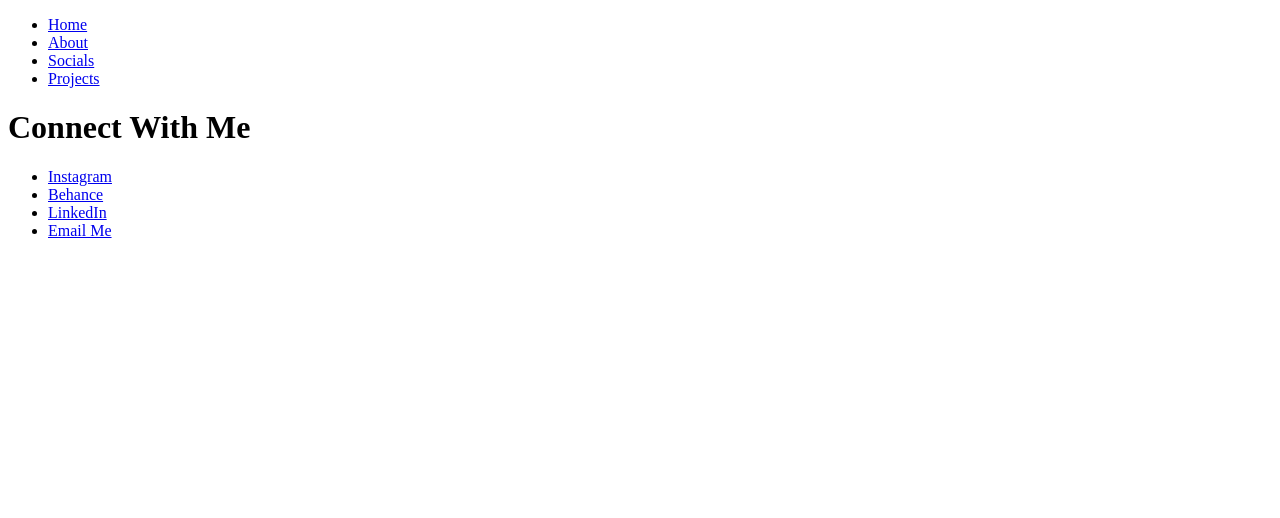
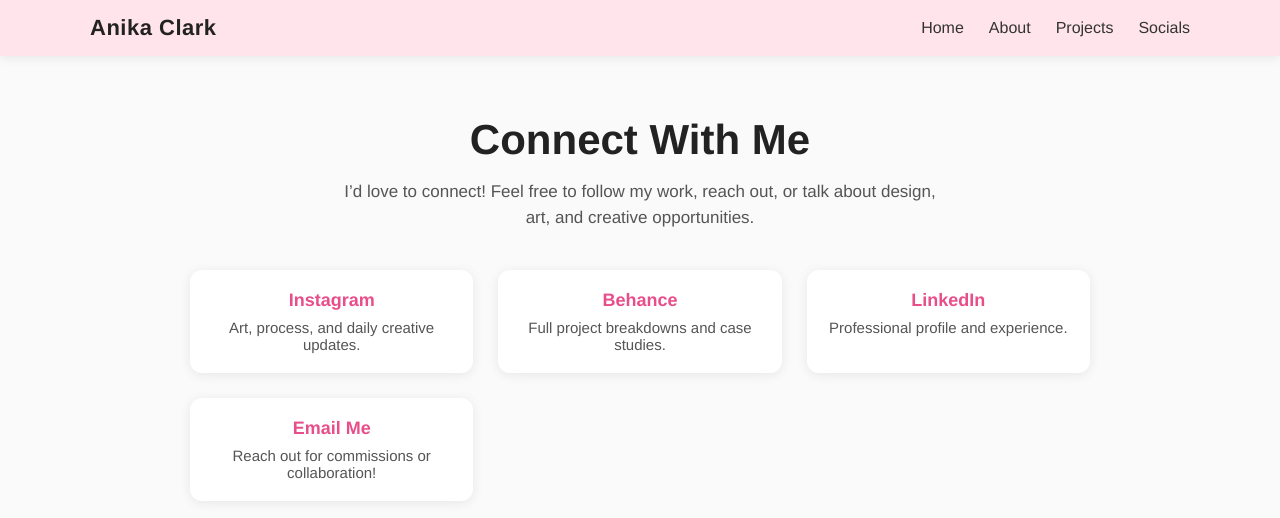
Before and after one commit to garrettcbert/anika_portfolio, a plain HTML site: page socials.html in a window 1280 px wide. Drawn offline with Linux system fonts and the light colour scheme.

Commit message:
add nav and social page

```diff
--- a/socials.html
+++ b/socials.html
@@ -1,28 +1,166 @@
 <!DOCTYPE html>
-<html>
+<html lang="en">
 <head>
+    <meta charset="UTF-8" />
     <title>Socials – Anika Clark</title>
-    <meta charset="UTF-8">
+
+    <style>
+        body {
+            font-family: Helvetica, Arial, sans-serif;
+            margin: 0;
+            padding: 0;
+            background: #fafafa;
+            color: #222;
+        }
+
+        /* Navigation (same as above) */
+        .navbar {
+            background: #ffe4ec;
+            padding: 15px 0;
+            box-shadow: 0 2px 10px rgba(0,0,0,0.08);
+            position: sticky;
+            top: 0;
+            z-index: 100;
+        }
+
+        .nav-container {
+            max-width: 1100px;
+            margin: auto;
+            display: flex;
+            align-items: center;
+            justify-content: space-between;
+            padding: 0 20px;
+        }
+
+        .nav-logo {
+            font-weight: bold;
+            font-size: 22px;
+            color: #222;
+            letter-spacing: .5px;
+        }
+
+        .nav-links {
+            list-style: none;
+            display: flex;
+            gap: 25px;
+            margin: 0;
+            padding: 0;
+        }
+
+        .nav-links a {
+            text-decoration: none;
+            font-weight: 500;
+            color: #333;
+            transition: 0.2s ease;
+        }
+
+        .nav-links a:hover {
+            color: #e84e89;
+        }
+
+        /* Page layout */
+        .container {
+            max-width: 900px;
+            margin: 60px auto;
+            padding: 0 20px;
+            text-align: center;
+        }
+
+        h1 {
+            font-size: 42px;
+            margin-bottom: 15px;
+        }
+
+        .subtext {
+            max-width: 600px;
+            margin: 0 auto 40px;
+            font-size: 17px;
+            line-height: 1.5;
+            color: #555;
+        }
+
+        /* Social link cards */
+        .social-grid {
+            display: grid;
+            grid-template-columns: repeat(auto-fit, minmax(220px, 1fr));
+            gap: 25px;
+        }
+
+        .social-card {
+            background: white;
+            padding: 20px;
+            border-radius: 12px;
+            box-shadow: 0 2px 12px rgba(0,0,0,0.08);
+            transition: transform 0.25s, box-shadow 0.25s;
+        }
+
+        .social-card:hover {
+            transform: translateY(-4px);
+            box-shadow: 0 4px 16px rgba(0,0,0,0.12);
+        }
+
+        .social-card a {
+            display: block;
+            font-size: 18px;
+            font-weight: 600;
+            color: #e84e89;
+            text-decoration: none;
+            margin-bottom: 8px;
+        }
+
+        .social-card p {
+            margin: 0;
+            font-size: 15px;
+            color: #555;
+        }
+
+    </style>
 </head>
+
 <body>
 
-<nav>
-  <ul>
-    <li><a href="index.html">Home</a></li>
-    <li><a href="about.html">About</a></li>
-    <li><a href="socials.html">Socials</a></li>
-    <li><a href="projects.html">Projects</a></li>
-  </ul>
+<!-- NAVBAR -->
+<nav class="navbar">
+  <div class="nav-container">
+    <div class="nav-logo">Anika Clark</div>
+    <ul class="nav-links">
+      <li><a href="index.html">Home</a></li>
+      <li><a href="about.html">About</a></li>
+      <li><a href="projects.html">Projects</a></li>
+      <li><a href="socials.html">Socials</a></li>
+    </ul>
+  </div>
 </nav>
 
-<h1>Connect With Me</h1>
+<!-- CONTENT -->
+<div class="container">
+    <h1>Connect With Me</h1>
+    <p class="subtext">
+        I’d love to connect! Feel free to follow my work, reach out, or talk about design, art, and creative opportunities.
+    </p>
 
-<ul>
-    <li><a href="https://www.instagram.com/" target="_blank">Instagram</a></li>
-    <li><a href="https://www.behance.net/" target="_blank">Behance</a></li>
-    <li><a href="https://www.linkedin.com/" target="_blank">LinkedIn</a></li>
-    <li><a href="mailto:your@email.com">Email Me</a></li>
-</ul>
+    <div class="social-grid">
+        <div class="social-card">
+            <a href="https://www.instagram.com/" target="_blank">Instagram</a>
+            <p>Art, process, and daily creative updates.</p>
+        </div>
+
+        <div class="social-card">
+            <a href="https://www.behance.net/" target="_blank">Behance</a>
+            <p>Full project breakdowns and case studies.</p>
+        </div>
+
+        <div class="social-card">
+            <a href="https://www.linkedin.com/" target="_blank">LinkedIn</a>
+            <p>Professional profile and experience.</p>
+        </div>
+
+        <div class="social-card">
+            <a href="mailto:your@email.com">Email Me</a>
+            <p>Reach out for commissions or collaboration!</p>
+        </div>
+    </div>
+</div>
 
 </body>
 </html>
```
Also changed, not shown: index.html (+51 -9 lines).
